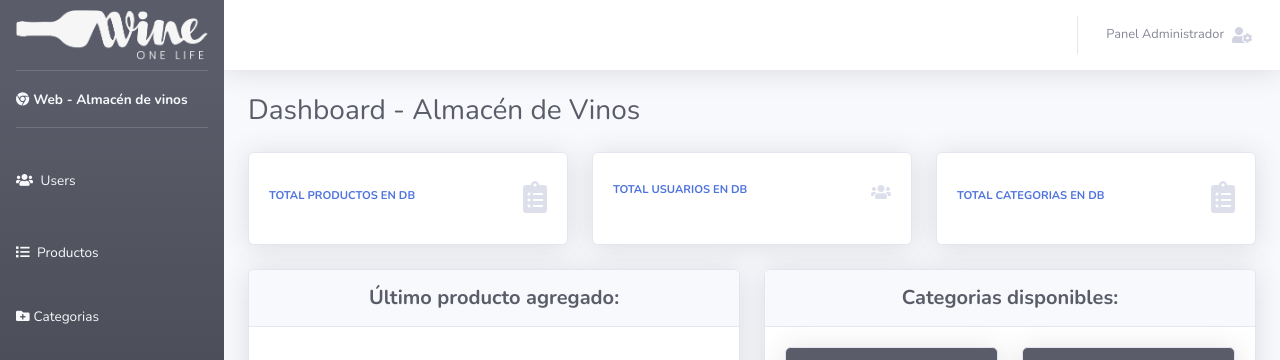
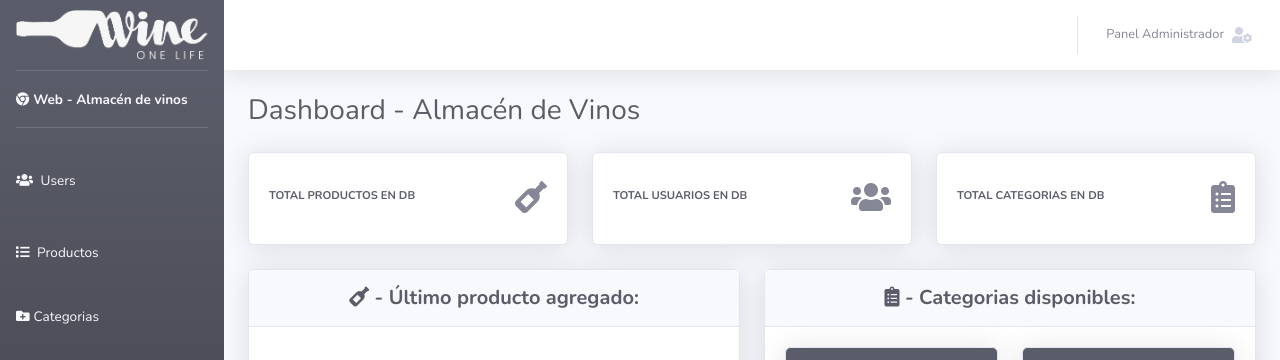
Before and after one commit to JuanJGimenez/Grupo_2_WineOneLive, a React (Create React App) app in the folder Board/: page / in a window 1280 px wide. Shown: the top 360 px of the page. Built offline with nearby package versions, Linux system fonts and the light colour scheme; no server answers.

Commit message:
detalles vistas dashboard

```diff
--- a/Board/src/components/CategoriesInDb.js
+++ b/Board/src/components/CategoriesInDb.js
@@ -6,9 +6,7 @@ function CategoriesInDb() {
     <div className='d-flex col-lg-6 mb-4 justify-content-center'>
       <div className='card shadow mb-4'>
         <div className='card-header py-3'>
-          <h5 className='text-center m-0 font-weight-bold text-gray-800'>
-            Categorias disponibles:
-          </h5>
+          <h5 className='text-center m-0 font-weight-bold text-gray-800'><i className='fas fa-clipboard-list'></i> - Categorias disponibles:</h5>
         </div>
         <div className='card-body'>
           <div className='row'>
--- a/Board/src/components/LastMovieInDb.js
+++ b/Board/src/components/LastMovieInDb.js
@@ -19,7 +19,7 @@ function LastMovieInDb() {
         <div className='col-lg-6 mb-4'>
             <div className='card shadow mb-4'>
                 <div className='card-header py-3'>
-                    <h5 className='text-center m-0 font-weight-bold text-gray-800'>Último producto agregado:</h5>
+                    <h5 className='text-center m-0 font-weight-bold text-gray-800'> <i class="fas fa-wine-bottle"></i> - Último producto agregado:</h5>
                 </div>
                 <div className='card-body'>
                     <div className='text-center'>
--- a/Board/src/components/ProductsByCategory.js
+++ b/Board/src/components/ProductsByCategory.js
@@ -22,19 +22,19 @@ const ProductsByCategory = () => {
         /* <!-- DataTales Example --> */
         <div className='card shadow mb-4'>
              <div className='card-header py-3'>
-                    <h5 className='text-center m-0 font-weight-bold text-gray-800'>Listado de productos por categria:</h5>
+                    <h5 className='text-center m-0 font-weight-bold text-gray-800'><i className='fas fa-clipboard-list'></i> - Listado de productos por categria:</h5>
                 </div>
             <div className='card-body'>
                 <div className='table-responsive'>
                     <table className='table table-bordered' id='dataTable' width='100%' cellSpacing='0'>
                         <thead>
                             <tr>
-                                <th></th>
                                 <th>ID</th>
                                 <th>Nombre</th>
                                 <th>Precio</th>
                                 <th>Stock</th>
                                 <th>Categoria</th>
+                                <th>Detalle</th>
                             </tr>
                         </thead>
 
--- a/Board/src/components/ProductsList.js
+++ b/Board/src/components/ProductsList.js
@@ -20,7 +20,7 @@ const ProductsList = () => {
         /* <!-- DataTales Example --> */
         <div className='card shadow mb-4'>
              <div className='card-header py-3'>
-                    <h5 className='text-center m-0 font-weight-bold text-gray-800'>Listado de productos:</h5>
+                    <h5 className='text-center m-0 font-weight-bold text-gray-800'><i class="fas fa-wine-bottle"></i> - Listado de productos:</h5>
                 </div>
             <div className='card-body'>
                 <div className='table-responsive'>
--- a/Board/src/components/SearchProducts.js
+++ b/Board/src/components/SearchProducts.js
@@ -39,7 +39,7 @@ function SearchProducts() {
 	return (
 		<div className='container-fluid position-relative gap-10'>
 			  <div className='card-header py-3'>
-                    <h5 className='text-center m-0 font-weight-bold text-gray-800'>Buscar productos:</h5>
+                    <h5 className='text-center m-0 font-weight-bold text-gray-800'><i className="fab fa-searchengin"></i> - Buscar productos:</h5>
                 </div>
 			<div>
 				<input className='form-control' value={busqueda} placeholder='Búsqueda por Nombre' onChange={handleChange} />
--- a/Board/src/components/SmallCard.js
+++ b/Board/src/components/SmallCard.js
@@ -9,11 +9,12 @@ function SmallCard(props) {
                 <div className='card-body'>
                     <div className='row no-gutters align-items-center'>
                         <div className='col mr-2'>
-                            <div className={`text-xs font-weight-bold text-uppercase mb-1`}><Link to={'/products'}>Total productos en db</Link></div>
+                            <div className='text-xs font-weight-bold text-uppercase mb-1'><Link className='text-gray-800' to={'/products'}>Total productos en db</Link></div>
                             <div className='h5 mb-0 font-weight-bold text-gray-800'>{props.count}</div>
                         </div>
                         <div className='col-auto'>
-                            <i className={`fas fa-clipboard-list fa-2x text-gray-300`}></i>
+                        <i class="fas fa-wine-bottle fa-2x"></i>
+
                         </div>
                     </div>
                 </div>
--- a/Board/src/components/SmallCardCat.js
+++ b/Board/src/components/SmallCardCat.js
@@ -9,11 +9,11 @@ function SmallCardCat(props) {
                 <div className='card-body'>
                     <div className='row no-gutters align-items-center'>
                         <div className='col mr-2'>
-                            <div className={`text-xs font-weight-bold text-uppercase mb-1`}><Link to={'/GenresInDb'}>Total categorias en db</Link></div>
+                            <div className={`text-xs font-weight-bold text-uppercase mb-1`}><Link className='text-gray-800' to={'/CategoriesInDb'}>Total categorias en db</Link></div>
                             <div className='h5 mb-0 font-weight-bold text-gray-800'>{props.countCat}</div>
                         </div>
                         <div className='col-auto'>
-                            <i className={`fas fa-clipboard-list fa-2x text-gray-300`}></i>
+                            <i className={'fas fa-clipboard-list fa-2x'}></i>
                         </div>
                     </div>
                 </div>
--- a/Board/src/components/SmallCardUsers.js
+++ b/Board/src/components/SmallCardUsers.js
@@ -9,11 +9,11 @@ function SmallCardUsers(props) {
                 <div className='card-body'>
                     <div className='row no-gutters align-items-center'>
                         <div className='col mr-2'>
-                            <div className={`text-xs font-weight-bold text-uppercase mb-1`}><Link to='/users'>Total usuarios en db</Link></div>
+                            <div className={`text-xs font-weight-bold text-uppercase mb-1`}><Link className='text-gray-800' to='/users'>Total usuarios en db</Link></div>
                             <div className='h5 mb-0 font-weight-bold text-gray-800'>{props.count}</div>
                         </div>
                         <div className='col-auto'>
-                            <i className={`fas fa-users text-gray-300`}></i>
+                            <i className={'fas fa-users fa-2x'}></i>
                         </div>
                     </div>
                 </div>
--- a/Board/src/components/UsersList.js
+++ b/Board/src/components/UsersList.js
@@ -19,7 +19,7 @@ const Users = () => {
         /* <!-- DataTales Example --> */
         <div className='card shadow mb-4'>
               <div className='card-header py-3'>
-                    <h5 className='text-center m-0 font-weight-bold text-gray-800'>Listado de usuarios:</h5>
+                    <h5 className='text-center m-0 font-weight-bold text-gray-800'><i className='fas fa-users'></i> - Listado de usuarios:</h5>
                 </div>
             <div className='card-body'>
                 <div className='table-responsive'>
```
